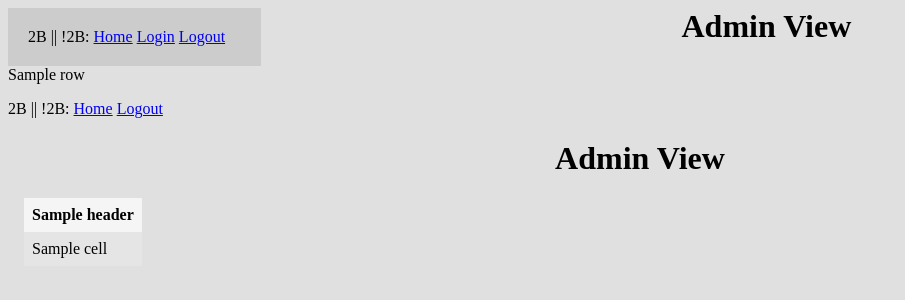
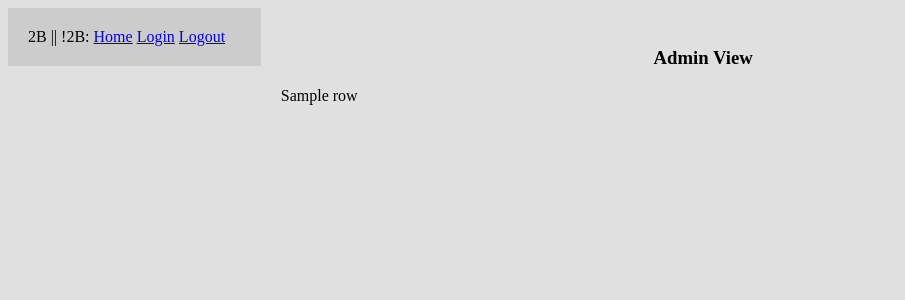
Before and after one commit to Brad-BU/DB-Group-Project, a Flask app: template GroupProject/app/templates/adminView.html in a window 1280 px wide. Shown: the top 300 px of the page, without its empty margins (0-905 px from the left). Run offline with Flask 2, Linux system fonts and the light colour scheme; the template is opened without the code that fills it: most values are stand-ins (such as "Sample title", 1, 10 or a date in 2020).

Commit message:
fixed adminview again

```diff
--- a/GroupProject/app/templates/adminView.html
+++ b/GroupProject/app/templates/adminView.html
@@ -15,33 +15,13 @@
       {% endif %}
     </div>
   </nav>
+<section>
+<article>
 <h1>Admin View </h1>
 	{% for row in user_data %}
     <p>{{ row }}</p>
       {% endfor %}
-<head>
-      <title>Baseball DataBase</title>
-  </head>
-<div>
-      2B || !2B:
-      <a href="{{ url_for('index') }}">Home</a>
-      <a href="{{ url_for('logout') }}">Logout</a>
-    </div>
-<body>
-    <h1>Admin View </h1>
-    <table class="table">
-        <tr class="table__header">
-            {% for header in headings %}
-            <th class="table__cell">{{ header }}</th>
-            {% endfor %}
-        </tr>
-        {% for row in user_data %}
-            <tr class="table__row">
-                {% for cell in row %}
-                <td class="table__cell">{{ cell }}</td>
-                {% endfor %}
-            </tr>
-        {% endfor %}
-    </table>
+</article>
+</section>
 </body>
 </html>
--- a/GroupProject/app/templates/base.html
+++ b/GroupProject/app/templates/base.html
@@ -4,6 +4,7 @@
       <title>Baseball DataBase</title>
   </head>
   <body>
+<section>
   <nav>
     <div>
       2B || !2B:
@@ -21,5 +22,6 @@
     <p>We created this, text.</p>
     <img src="https://miro.medium.com/max/1400/1*QRfisX2pAZtNn3hB10kNKQ.jpeg" alt="Babe Ruth" style="width:720px;height:480px;">
   </article>
+</section>
   </body>
 </html>
--- a/GroupProject/app/templates/index.html
+++ b/GroupProject/app/templates/index.html
@@ -4,6 +4,7 @@
       <title>Baseball DataBase</title>
   </head>
   <body>
+<section>
   <nav>
     <div>
       2B || !2B:
@@ -15,6 +16,7 @@
       {% endif %}
     </div>
   </nav>
+<article>
     <h1>Hi, {{current_user.username}}!, welcome to 2B || !2B Baseball DataBase!</h1>
 
   <p>To display the standings for the division select the team and year</p>
@@ -40,7 +42,8 @@
         });
     }
 </script>
-
+</article>
+</section>
 
 
 
```
Also changed, not shown: GroupProject/app/templates/searchResults.html (+6 -2 lines).
